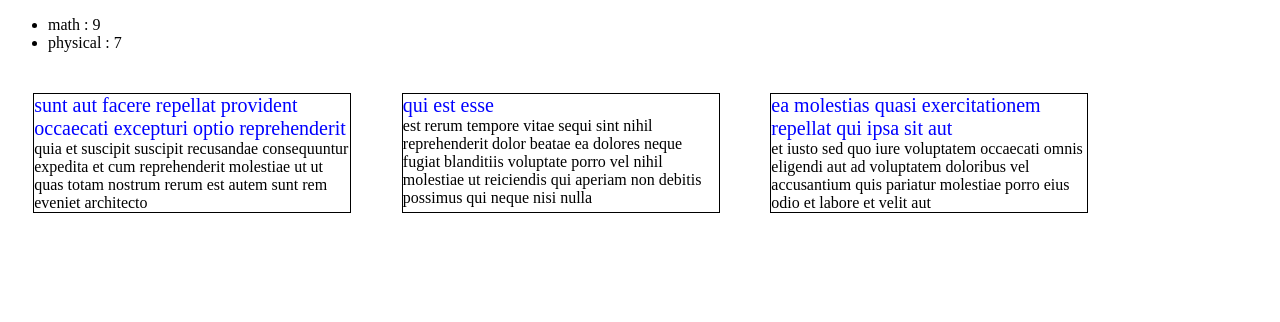
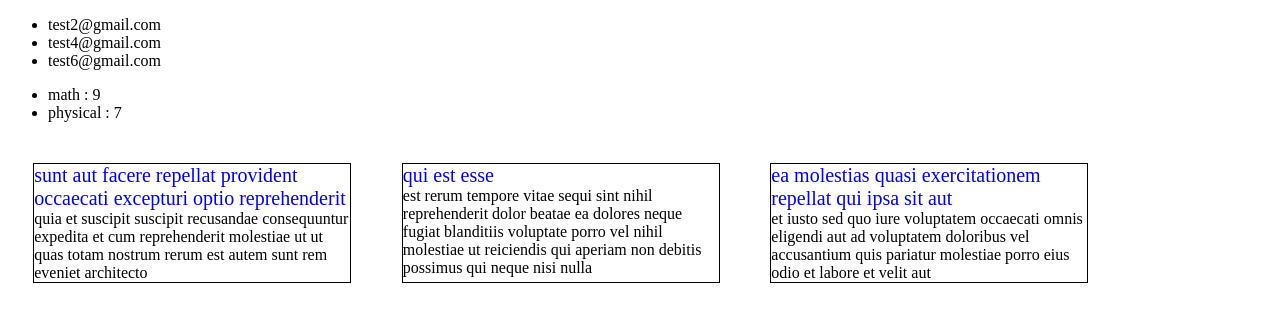
Before and after one commit to chanthinh/VueJS-Chuong01-Gio-Hang, a plain HTML site: page loops.html in a window 1280 px wide. Drawn offline with nearby package versions, Linux system fonts and the light colour scheme.

Commit message:
v-for them condition

```diff
--- a/loops.html
+++ b/loops.html
@@ -28,6 +28,10 @@
 
 <body>
     <div id="app">
+        <ul class="user">
+            <li v-for="user in userActive">{{user.email}}</li>
+        </ul>
+
         <ul>
             <li v-for="(value, key) in scores" v-bind:key="key">{{key}} : {{value}}</li>
         </ul>
@@ -49,6 +53,14 @@
                 math: 9.0,
                 physical: 7.0
             },
+            arrUser: [
+                {email: 'test1@gmail.com', isActive: false},
+                {email: 'test2@gmail.com', isActive: true},
+                {email: 'test3@gmail.com', isActive: false},
+                {email: 'test4@gmail.com', isActive: true},
+                {email: 'test5@gmail.com', isActive: false},
+                {email: 'test6@gmail.com', isActive: true},
+            ],
             listBlogs: [
                 {
                     "userId": 1,
@@ -74,7 +86,12 @@
 
         },
         computed: {
-
+            userActive() {
+                var user = this.arrUser.filter(function(u) {
+                    return u.isActive
+                })
+                return user
+            }
         }
     })
 </script>
```
